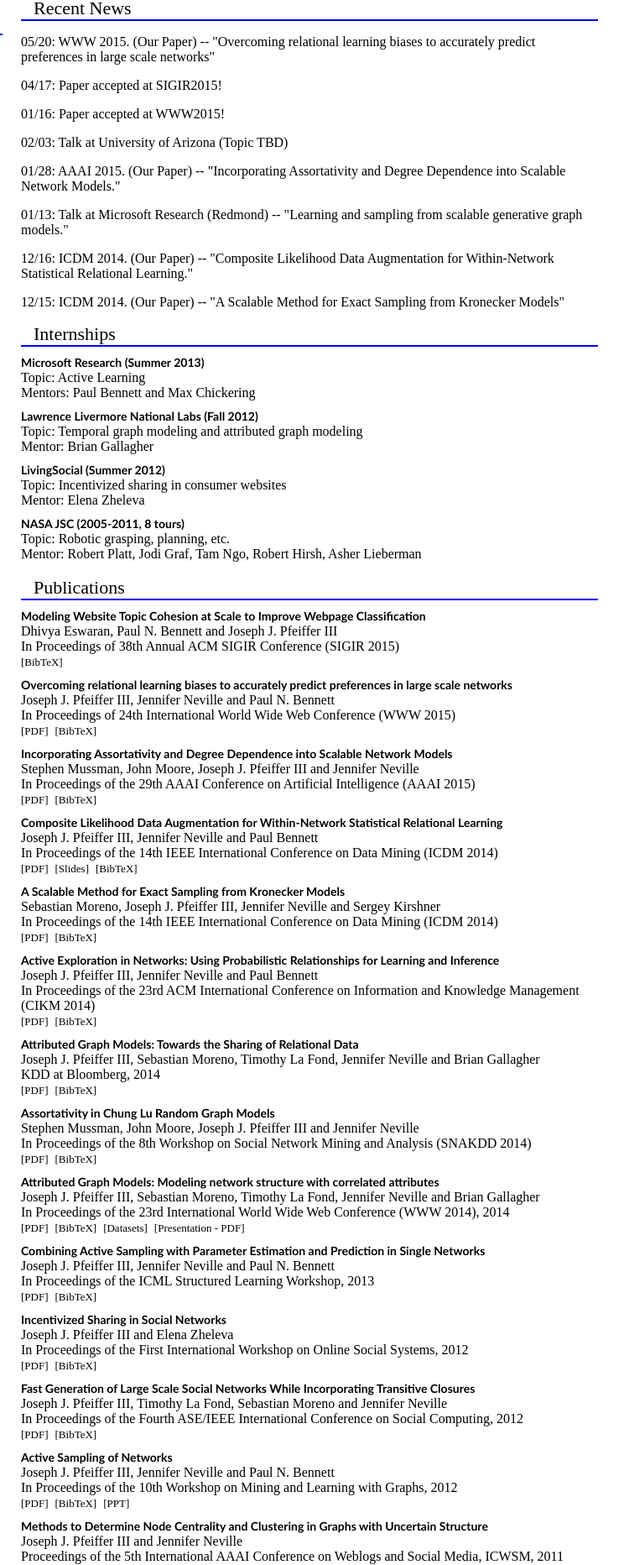
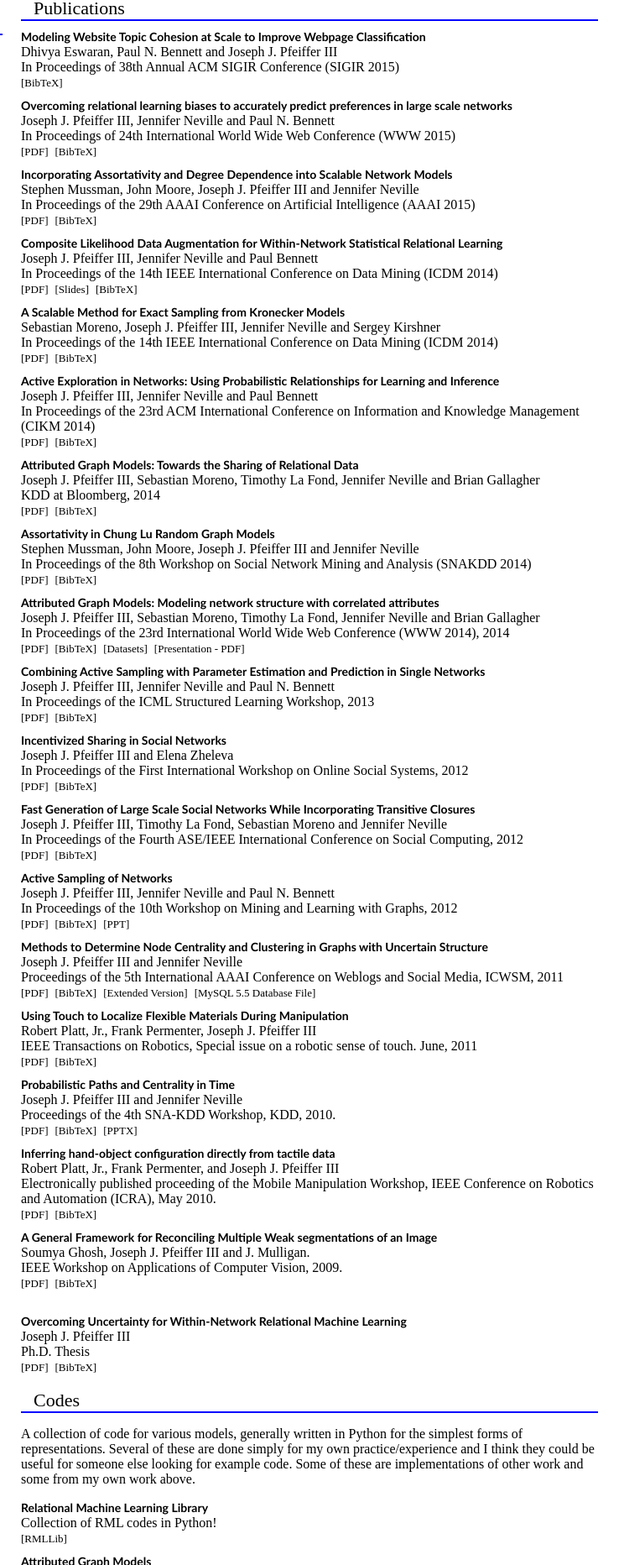
Before and after one commit to jpfeiffe/jpfeiffe.github.io, a plain HTML site: page index.html in a window 1280 px wide. Shown: the part 196-2060 px from the top of the page at 84% size, 297-1041 px from the left. Drawn offline with Linux system fonts and the light colour scheme.

Commit message:
Added rml lib link

```diff
--- a/index.html
+++ b/index.html
@@ -122,30 +122,8 @@ West Lafayette, IN 47907-2066</a> <br><br>
 </p>
 <p>
 </div>
-<div class="heading" id="research" style="margin: 0px 0px 10px 0px">Recent News</div>
-<p>05/20: WWW 2015. (Our Paper) -- "Overcoming relational learning biases to accurately predict preferences in large scale networks" </p>
-<p>04/17: Paper accepted at SIGIR2015!</p>
-<p>01/16: Paper accepted at WWW2015!</p>
-<p>02/03: Talk at University of Arizona (Topic TBD)</p>
-<p>01/28: AAAI 2015. (Our Paper) -- "Incorporating Assortativity and Degree Dependence into Scalable Network Models."</p>
-<p>01/13: Talk at Microsoft Research (Redmond) -- "Learning and sampling from scalable generative graph models."</p>
-<p>12/16: ICDM 2014. (Our Paper) -- "Composite Likelihood Data Augmentation for Within-Network Statistical Relational Learning."</p>
-<p>12/15: ICDM 2014. (Our Paper) -- "A Scalable Method for Exact Sampling from Kronecker Models"</p>
-</div>
-<div class="heading" id="Internships" style="margin: 0px 0px 10px 0px">Internships</div>
-<div class="intern_name">Microsoft Research (Summer 2013)</div>
-Topic: Active Learning <br>
-Mentors: Paul Bennett and Max Chickering <br>
-<div class="intern_name">Lawrence Livermore National Labs (Fall 2012)</div>
-Topic: Temporal graph modeling and attributed graph modeling <br>
-Mentor: Brian Gallagher <br>
-<div class="intern_name">LivingSocial (Summer 2012)</div>
-Topic: Incentivized sharing in consumer websites <br>
-Mentor: Elena Zheleva <br>
-<div class="intern_name">NASA JSC (2005-2011, 8 tours)</div>
-Topic: Robotic grasping, planning, etc. <br>
-Mentor: Robert Platt, Jodi Graf, Tam Ngo, Robert Hirsh, Asher Lieberman <br>
-<br>
+
+
 <div class="heading" id="Publications" style="margin: 0px 0px 10px 0px">Publications</div>
 
 
@@ -523,6 +501,11 @@ school = {Purdue University}
 <div class="heading" id="Codes" style="margin: 0px 0px 10px 0px">Codes</div>
 <p> A collection of code for various models, generally written in Python for the simplest forms of representations.  Several of these are done simply for my own practice/experience and I think they could be useful for someone else looking for example code.  Some of these are implementations of other work and some from my own work above.
 </p>
+<div class="pub_name">Relational Machine Learning Library</div>
+Collection of RML codes in Python!
+<br>
+<a href="http://github.com/jpfeiffe/rmllib" style="font-size: small">[RMLLib]</a>&nbsp;
+<br>
 <div class="pub_name">Attributed Graph Models</div>
 Implementation of the above AGM model (WWW2014), using the simple FCL proposal distribution.  Uses a simple 0/1 label value.  Requires Python w/ matplotlib.  The first implementation uses the Preferential Attachment model of Barabasi/Albert to create a degree distribution for AGM/FCL, while the second version learns/samples from an observed network.
 <br>
@@ -539,6 +522,21 @@ A simple Python implementation for learning log-linear (maximum entropy) models.
 <br>
 <a href="public_code/BFGS_LogLinearModel.py" style="font-size: small">[BFGS]</a>&nbsp;
 <a href="public_code/GD_LogLinearModel.py" style="font-size: small">[GD]</a>&nbsp;
+<br>
+<div class="heading" id="Internships" style="margin: 0px 0px 10px 0px">Internships</div>
+<div class="intern_name">Microsoft Research (Summer 2013)</div>
+Topic: Active Learning <br>
+Mentors: Paul Bennett and Max Chickering <br>
+<div class="intern_name">Lawrence Livermore National Labs (Fall 2012)</div>
+Topic: Temporal graph modeling and attributed graph modeling <br>
+Mentor: Brian Gallagher <br>
+<div class="intern_name">LivingSocial (Summer 2012)</div>
+Topic: Incentivized sharing in consumer websites <br>
+Mentor: Elena Zheleva <br>
+<div class="intern_name">NASA JSC (2005-2011, 8 tours)</div>
+Topic: Robotic grasping, planning, etc. <br>
+Mentor: Robert Platt, Jodi Graf, Tam Ngo, Robert Hirsh, Asher Lieberman <br>
+<br>
 </tr>
 </table>
 <script type="text/javascript">
```
